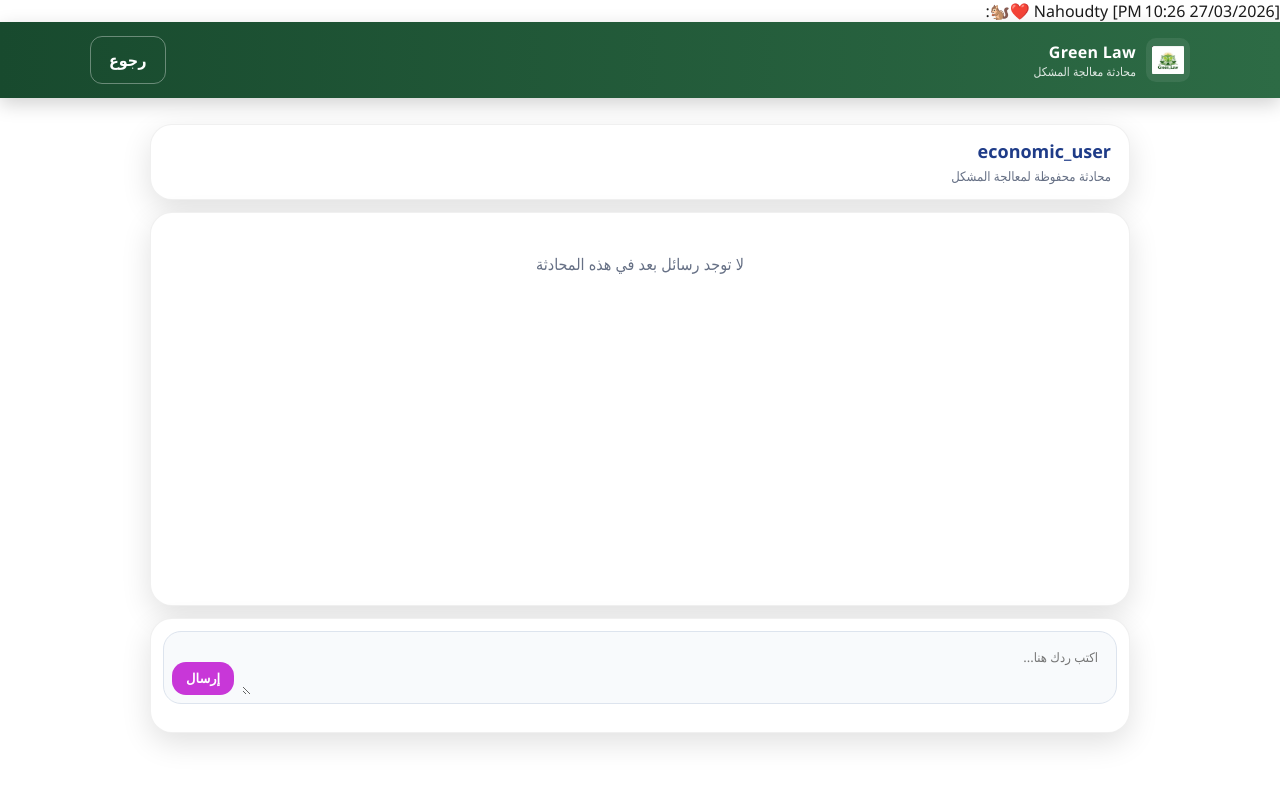
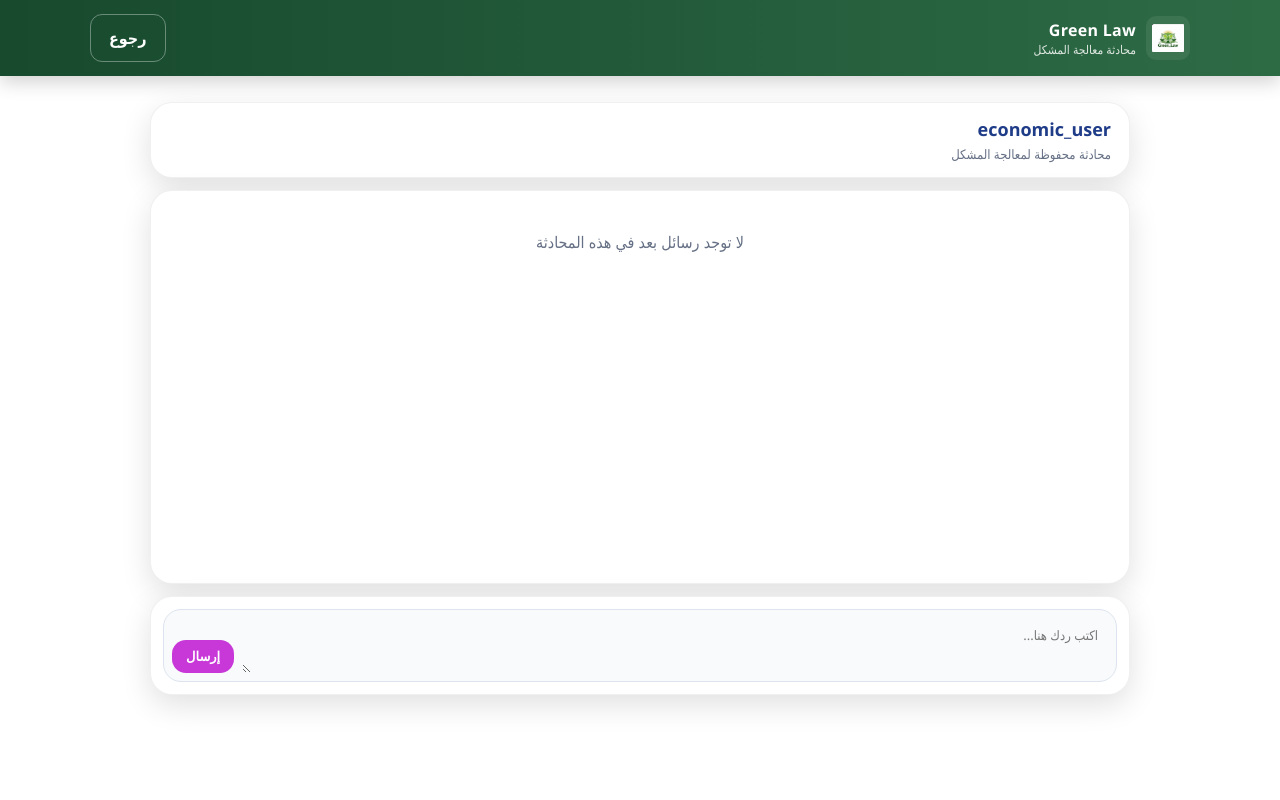
Before and after one commit to amaranihad/green-law-flask, a Flask app: page /admin/messages/problems/1 in a window 1280 px wide. Run offline with Flask 3, Linux system fonts and the light colour scheme; the visitor is signed in with stand-in values (Sample User, id 1); data comes from the database, SQL or seed files in the repository; data that the repository does not hold is empty.

Commit message:
Update Green Law latest fixes

```diff
--- a/templates/admin_problem_chat.html
+++ b/templates/admin_problem_chat.html
@@ -1,4 +1,4 @@
-[27/03/2026 10:26 PM] Nahoudty ❤️🐿️: <!doctype html>
+<!doctype html>
 <html lang="{{ lang }}" dir="{{ dir }}">
 <head>
   <meta charset="utf-8">
```
